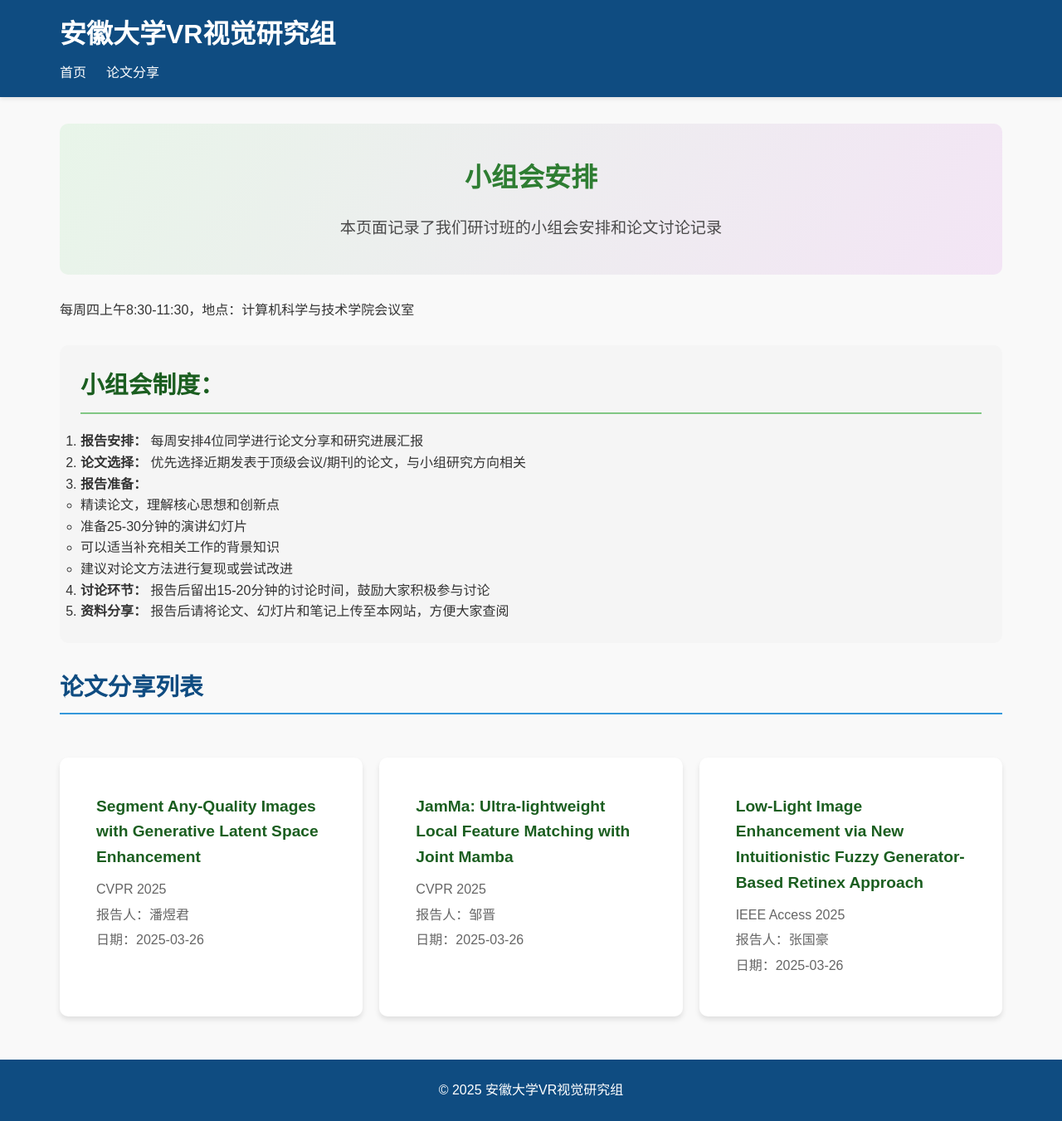
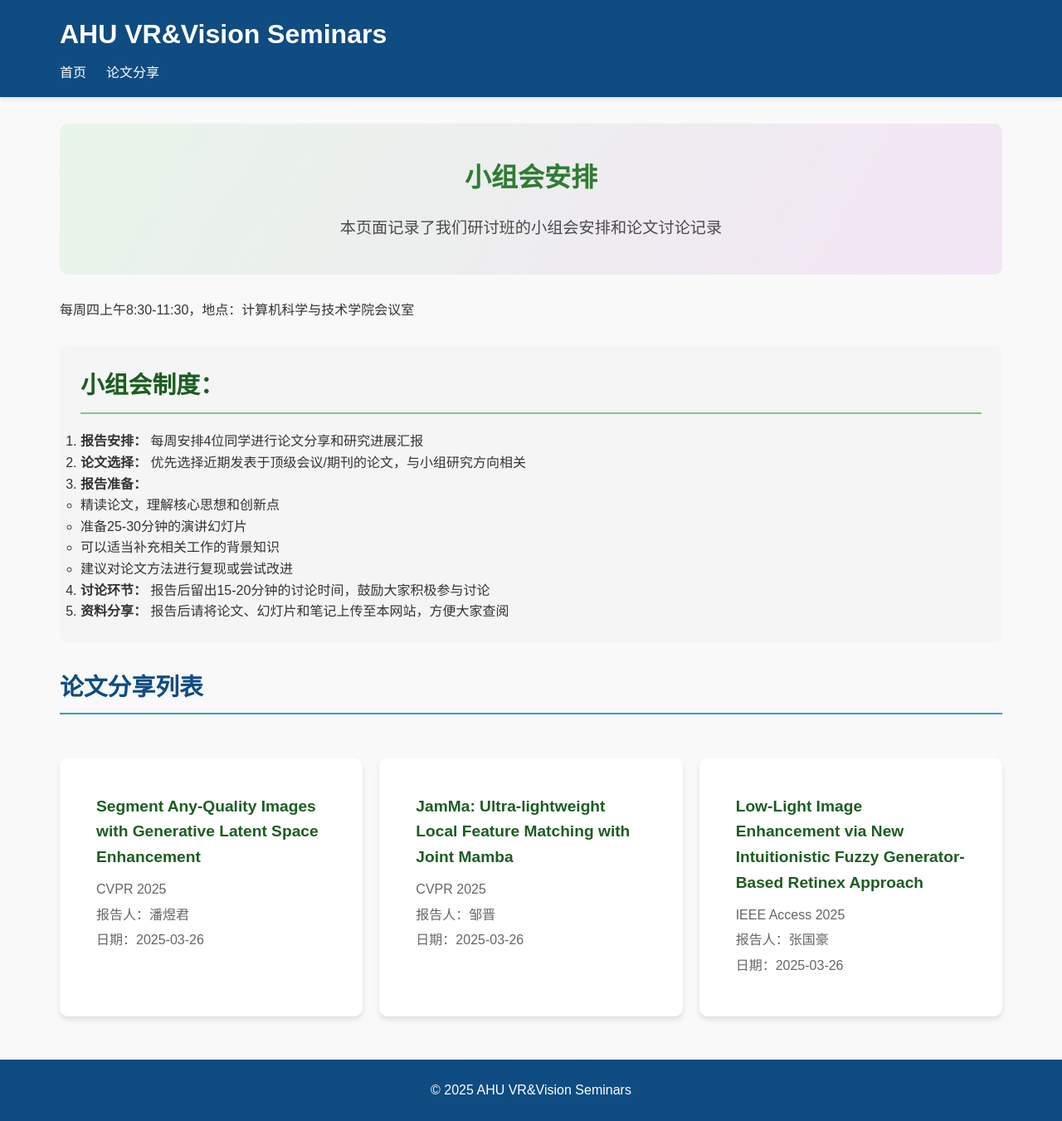
Before and after one commit to shixuan7/ahu-test, a Jekyll site: the page built from index.md, in a window 1280 px wide. Shown: the whole page at 83% size. Built offline with Jekyll 4.4.1, drawn with Linux system fonts in a browser that asks for light colours.

Commit message:
feat init project

```diff
--- a/_config.yml
+++ b/_config.yml
@@ -1,5 +1,5 @@
-title: 安徽大学VR视觉研究组
-description: 安徽大学VR视觉研究组论文分享平台
+title: AHU VR&Vision Seminars
+description: AHU VR&Vision Seminars论文分享平台
 baseurl: "/ahu-test"
 url: "https://shixuan7.github.io"
 theme: minima
--- a/_layouts/default.html
+++ b/_layouts/default.html
@@ -28,7 +28,7 @@
 
   <footer class="site-footer">
     <div class="container">
-      <p>&copy; 2025 安徽大学VR视觉研究组</p>
+      <p>&copy; 2025 AHU VR&Vision Seminars</p>
     </div>
   </footer>
 </body>
```
